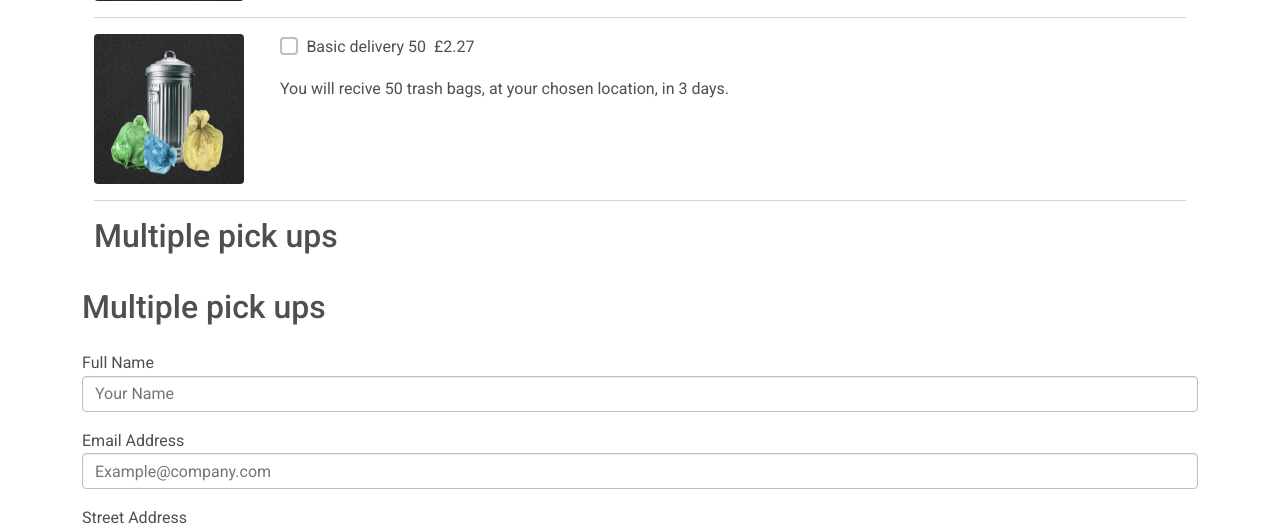
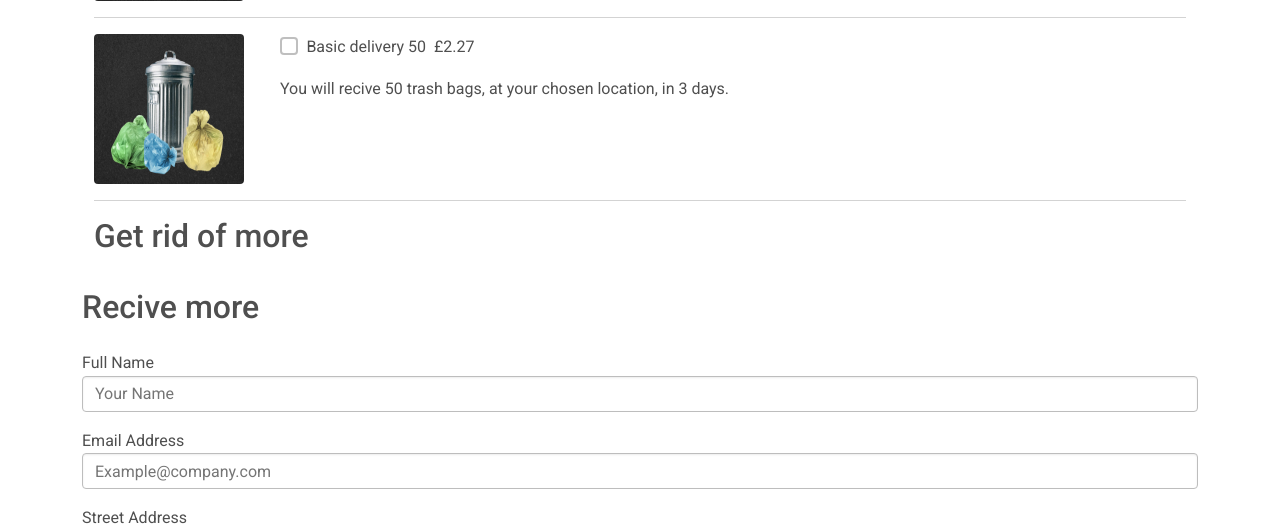
Before and after one commit to AlessioMigotti/Atrash, a Django app: page /order/ in a window 1280 px wide. Shown: the part 2620-3146 px from the top of the page. Run offline with Django 3.2, Linux system fonts and the light colour scheme; data comes from the database, SQL or seed files in the repository; both versions use the stored data as it was after the commit; some libraries are stand-ins or nearby versions.

```diff
--- a/client/templates/client/order.html
+++ b/client/templates/client/order.html
@@ -7,7 +7,7 @@
             <form method="POST">
                 {% csrf_token %}
          <div class="pt-5">
-                    <h2>Give Trash</h2>
+                    <h2>Get rid of Trash</h2>
                     {% for pick in picks %}
                     <div class="row">
                         <div class="col-md-2 col-sm-12">
@@ -50,7 +50,7 @@
                     <hr />
                     {% endfor %}
                 </div>
-                <h2>Multiple pick ups</h2>
+                <h2>Get rid of more</h2>
                 {% for multiplepick in multiplepicks %}
                 <div class="row">
                     <div class="col-md-2 col-sm-12">
@@ -72,7 +72,7 @@
                 {% endfor %}
             </div>
 
-            <h2>Multiple pick ups</h2>
+            <h2>Recive more</h2>
                 {% for multiplesell in multiplesells %}
                 <div class="row">
                     <div class="col-md-2 col-sm-12">
```
Also changed, not shown: client/views.py (+2 -5 lines), db.sqlite3.
